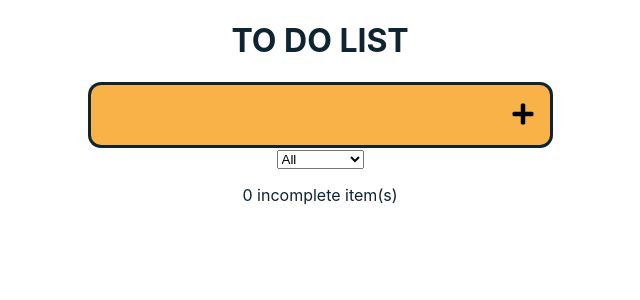
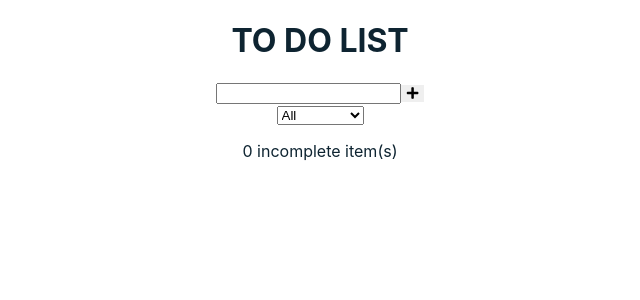
Before and after one commit to chevtong/intro-react, a React (Create React App) app: page / in a window 1280 px wide. Shown: the top 300 px of the page, without its empty margins (320-960 px from the left). Built offline with nearby package versions, Linux system fonts and the light colour scheme.

Commit message:
Clear all css

```diff
--- a/src/App.css
+++ b/src/App.css
@@ -8,43 +8,23 @@ ul{
 
 }
 li{
-    background-color: #fc3a52;
-    border-radius: 13px;
-    padding: 1.5rem 1rem;
-    margin: .5rem;
-    width: 10rem;
-    color: #0e2431;
+
 }
 button{
     border: none;
 }
 button.addtodo-btn{
-    background-color: #f9b248;
 
-    padding: 1rem;
-    border: 3px solid #0e2431;
-    border-left: none;
-    border-radius: 0 13px 13px 0;
-    font-size: 1.5rem;
 }
-button.addtodo-btn:hover{
-    background-color:#0e2431 ;
-}
+
 .newitem-input{
-    background-color: #f9b248;
-    border: none;
-    padding: 1rem 3rem;
-    border: 3px solid #0e2431;
-    border-right: none;
-    border-radius: 13px 0 0 13px;
-    color: #0e2431;
-    font-size: 1.5rem;
+
 }
 input:focus{
     outline:none;
 }
 input[type="checkbox"]{
-    background-color: #f9b248;
+
 }
 .App{
     width: 50%;
```
